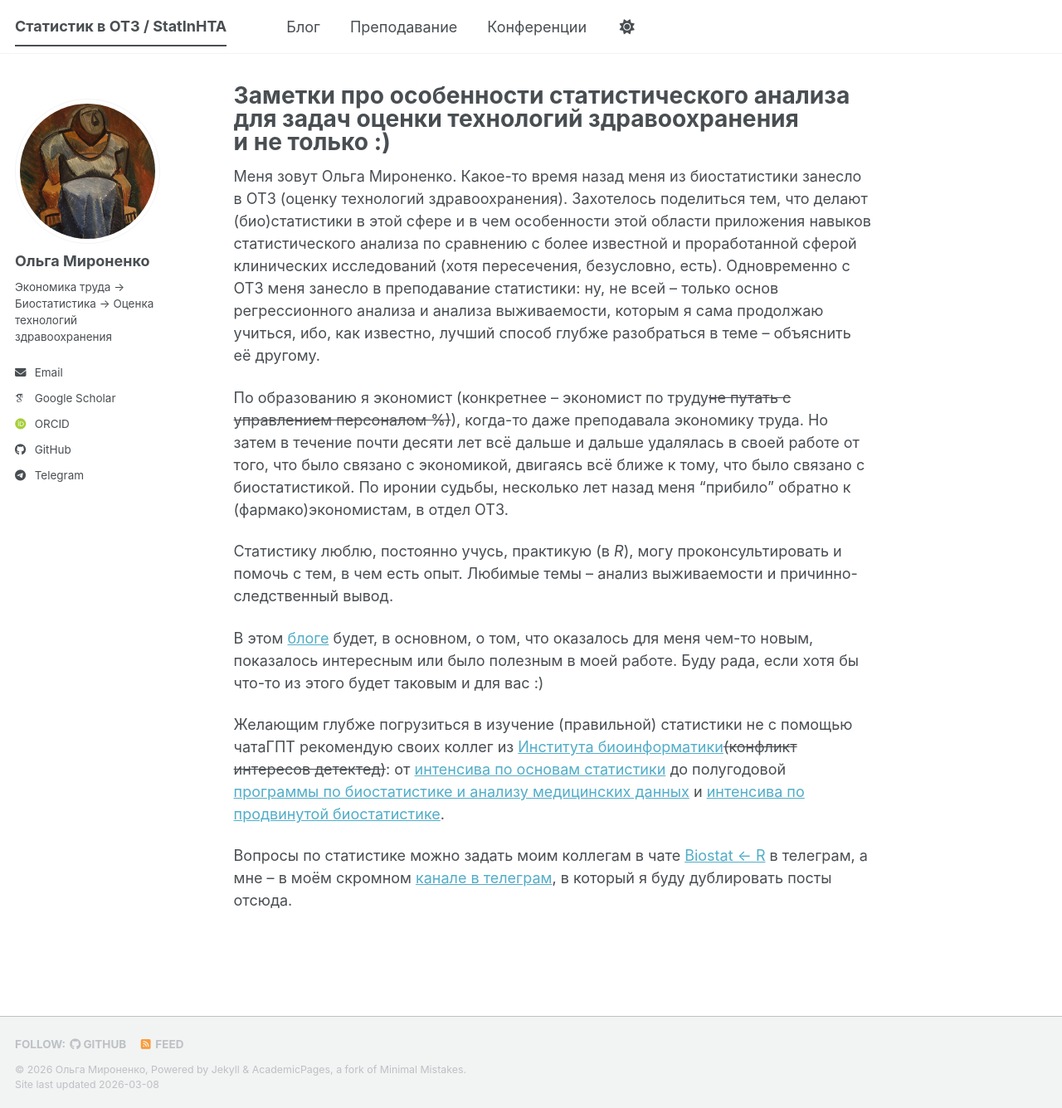
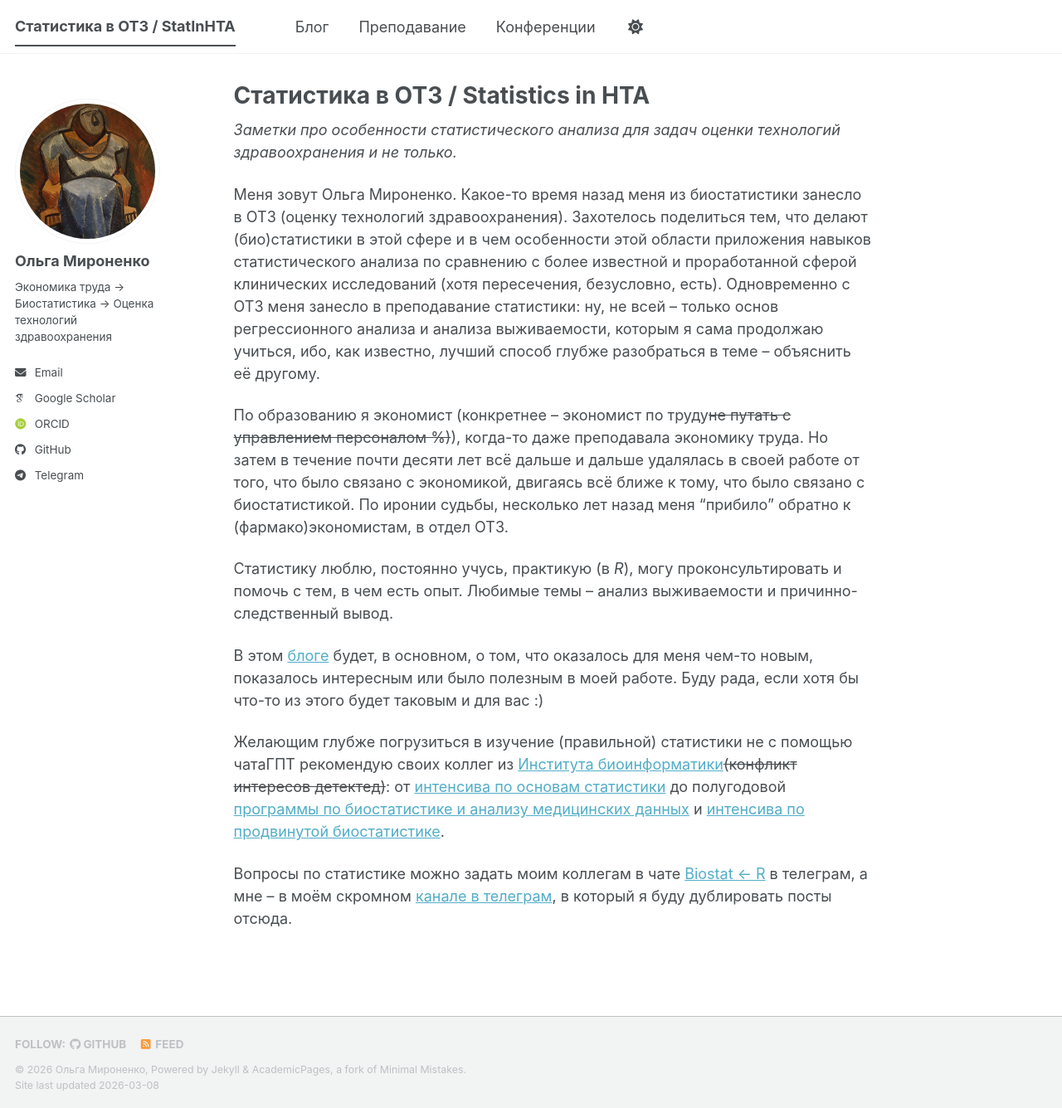
Before and after one commit to ejeej/ejeej.github.io, a Jekyll site: the page built from _pages/about.md, in a window 1280 px wide and 1336 px high. Shown: the whole window at 83% size. Built offline with Jekyll 4.4.1, drawn with Linux system fonts in a browser that asks for light colours; some web fonts are replaced; a script bundle is joined from its source files by our own code; library files that are not in the unit come from our copies.

Commit message:
Changed blog name

```diff
--- a/_config.yml
+++ b/_config.yml
@@ -9,7 +9,7 @@
 # Basic Site Settings
 locale                   : "en-US"
 site_theme               : "default" # The available themes options are "default", "air", "sunrise", "mint", "dirt" and "contrast"
-title                    : "Статистик в ОТЗ / StatInHTA"
+title                    : "Статистика в ОТЗ / StatInHTA"
 title_separator          : "-"
 name                     : &name "Ольга Мироненко"
 description              : &description "Персональная страничка Ольги Мироненко - блог/ заметки об особенностях статистического анализа для задач оценки технологий здравоохранения, клинико-экономических и клинических исследованиях"   # Update this with a general description of your site, this is the default if not overridden by a page
--- a/_pages/about.md
+++ b/_pages/about.md
@@ -1,11 +1,13 @@
 ---
 permalink: /
-title: "Заметки про особенности статистического анализа<br>для задач оценки технологий здравоохранения<br>и не только :)"
+title: "Статистика в ОТЗ / Statistics in HTA"
 author_profile: true
 redirect_from:
   - /about/
   - /about.html
 ---
+
+_Заметки про особенности статистического анализа для задач оценки технологий здравоохранения и не только._
 
 Меня зовут Ольга Мироненко. Какое-то время назад меня из биостатистики занесло в ОТЗ (оценку технологий здравоохранения). Захотелось поделиться тем, что делают (био)статистики в этой сфере и в чем особенности этой области приложения навыков статистического анализа по сравнению с более известной и проработанной сферой клинических исследований (хотя пересечения, безусловно, есть).
 Одновременно с ОТЗ меня занесло в преподавание статистики: ну, не всей -- только основ регрессионного анализа и анализа выживаемости, которым я сама продолжаю учиться, ибо, как известно, лучший способ глубже разобраться в теме -- объяснить её другому.
```
